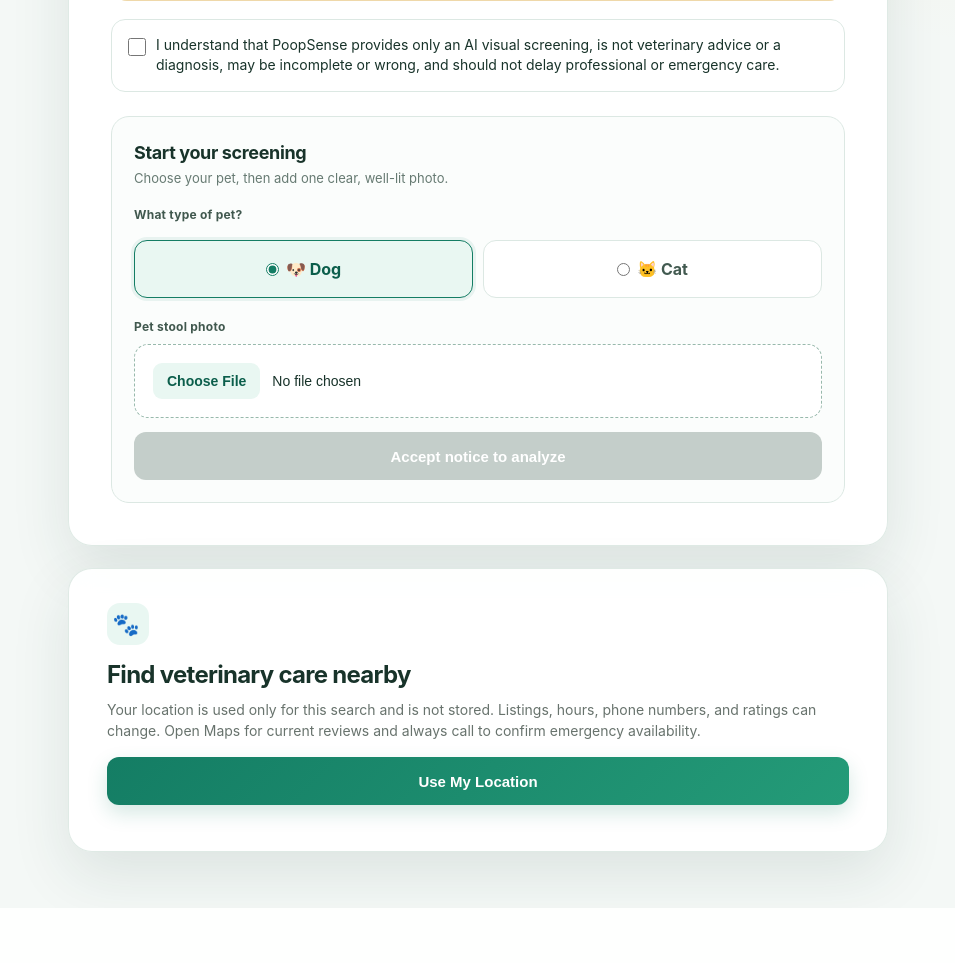
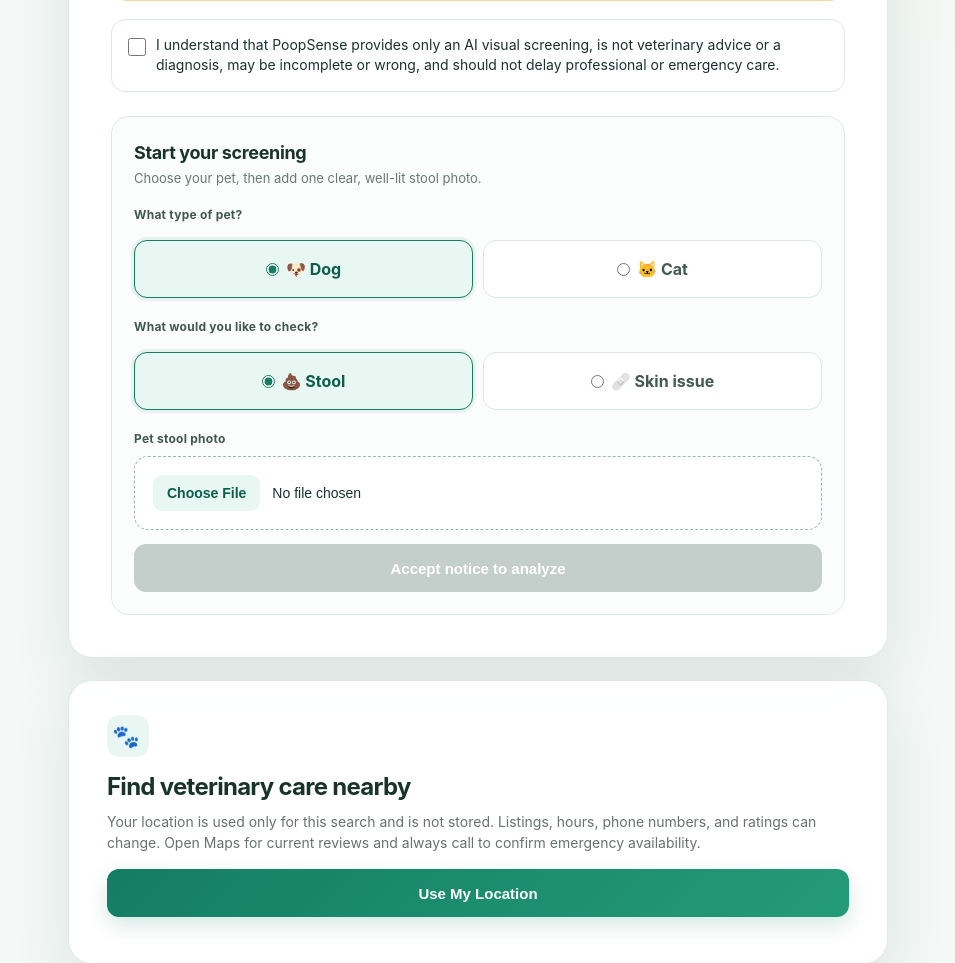
Before and after one commit to humbertowgw-maker/poopsense, a Flask app: page / in a window 1280 px wide. Shown: the part 578-1541 px from the top of the page, without its empty margins (162-1117 px from the left). Before the commit the page ends 1486 px from the top, so only its background shows below. Run offline with Flask 3, Linux system fonts and the light colour scheme.

Commit message:
Add dog and cat skin screening (#13)
Add stool/skin selection, species-specific skin prompts, skin-focused results, backward-compatible API handling, and tests.

```diff
--- a/analyzer.py
+++ b/analyzer.py
@@ -24,10 +24,14 @@ REQUIRED_DEFAULTS = {
     "possible_non_diagnostic_explanations": [], "urgency": "monitor",
     "urgency_reasons": [], "recommendation": "Contact your veterinarian if you are concerned.",
     "monitor_for": [], "questions_for_vet": [], "limitations": [],
+    "body_area": "unclear", "skin_color": "unclear", "coat_condition": "unclear",
+    "lesion_type": "unclear", "distribution": "unclear", "redness": "unclear",
+    "swelling": "unclear", "discharge_or_bleeding": "unclear", "hair_loss": "unclear",
+    "visible_parasite_like_material": "unclear",
 }
 
 
-def analyze(image_path, pet_type="dog"):
+def analyze(image_path, pet_type="dog", analysis_type="stool"):
     try:
         client = anthropic.Anthropic(api_key=os.getenv("ANTHROPIC_API_KEY"))
         message = client.messages.create(
@@ -36,13 +40,15 @@ def analyze(image_path, pet_type="dog"):
             messages=[{"role": "user", "content": [
                 {"type": "image", "source": {"type": "base64", "media_type": "image/jpeg",
                  "data": image_to_base64(image_path)}},
-                {"type": "text", "text": prompt_for(pet_type)},
+                {"type": "text", "text": prompt_for(pet_type, analysis_type)},
             ]}],
         )
         raw = "".join(block.text for block in message.content if getattr(block, "text", None))
-        return normalize_result(parse_json_response(raw))
+        result = normalize_result(parse_json_response(raw))
+        result["analysis_type"] = analysis_type
+        return result
     except Exception:
-        return fallback_result(pet_type)
+        return fallback_result(pet_type, analysis_type)
 
 
 def parse_json_response(raw):
@@ -68,12 +74,14 @@ def normalize_result(result):
     return normalized
 
 
-def fallback_result(pet_type):
+def fallback_result(pet_type, analysis_type="stool"):
     result = dict(REQUIRED_DEFAULTS)
+    subject = "skin or coat" if analysis_type == "skin" else "stool"
     result["recommendation"] = (
-        f"The {pet_type} stool photo could not be analyzed right now. "
+        f"The {pet_type} {subject} photo could not be analyzed right now. "
         "Try another clear photo or contact your veterinarian."
     )
+    result["analysis_type"] = analysis_type
     result["limitations"] = ["The AI vision service was unavailable; no visual assessment was completed."]
     result["analysis_unavailable"] = True
     return result
--- a/app.py
+++ b/app.py
@@ -87,6 +87,10 @@ def analyze_route():
     if pet_type not in {member.value for member in PetType}:
         return jsonify({"error": "pet_type must be 'dog' or 'cat'"}), 400
 
+    analysis_type = (request.form.get("analysis_type") or request.args.get("analysis_type") or "stool").lower().strip()
+    if analysis_type not in {"stool", "skin"}:
+        return jsonify({"error": "analysis_type must be 'stool' or 'skin'"}), 400
+
     if "photo" not in request.files:
         return jsonify({"error": "No photo uploaded"}), 400
 
@@ -113,7 +117,8 @@ def analyze_route():
         except (UnidentifiedImageError, OSError, Image.DecompressionBombError):
             return jsonify({"error": "The uploaded file is not a valid supported image."}), 400
 
-        result = analyze(temp_path, pet_type=pet_type)
+        result = analyze(temp_path, pet_type=pet_type, analysis_type=analysis_type)
+        result["analysis_type"] = analysis_type
         result["disclaimer"] = (
             "Informational visual screening only. PoopSense is not a veterinarian, "
             "does not diagnose disease, and cannot replace an examination or testing."
--- a/templates/index.html
+++ b/templates/index.html
@@ -207,6 +207,7 @@
     .pet-option:hover { transform: translateY(-1px); border-color: #91cdb9; }
     .pet-option:has(input:checked) { border-color: var(--brand); background: var(--brand-soft); color: var(--brand-dark); box-shadow: 0 0 0 3px rgba(20,125,100,.08); }
     .pet-option input { accent-color: var(--brand); }
+    .skin-only { display: none; }
     .upload-shell { border: 1.5px dashed #98b9ac; border-radius: 14px; background: white; padding: 18px; margin-bottom: 14px; transition: border-color .2s, background .2s; }
     .upload-shell:hover { border-color: var(--brand); background: #f8fcfa; }
     input[type="file"]::file-selector-button { border: 0; border-radius: 9px; padding: 10px 14px; margin-right: 12px; background: var(--brand-soft); color: var(--brand-dark); font-weight: 750; cursor: pointer; }
@@ -297,7 +298,15 @@
         </div>
       </fieldset>
 
-      <label class="upload-label" for="photo">Pet stool photo</label>
+      <fieldset class="pet-selector">
+        <legend class="upload-label">What would you like to check?</legend>
+        <div class="pet-options">
+          <label class="pet-option"><input type="radio" name="analysis_type" value="stool" checked> 💩 Stool</label>
+          <label class="pet-option"><input type="radio" name="analysis_type" value="skin"> 🩹 Skin issue</label>
+        </div>
+      </fieldset>
+
+      <label class="upload-label" id="photoLabel" for="photo">Pet stool photo</label>
       <div class="upload-shell">
         <input type="file" id="photo" accept="image/*" capture="environment">
       </div>
@@ -314,8 +323,10 @@
 
       <div class="summary-grid">
         <div class="summary-item"><span class="summary-label">Color</span><span class="summary-value" id="summary_color"></span></div>
-        <div class="summary-item"><span class="summary-label">Consistency</span><span class="summary-value" id="summary_consistency"></span></div>
-        <div class="summary-item"><span class="summary-label">Stool score</span><span class="summary-value" id="summary_score"></span></div>
+        <div class="summary-item stool-only"><span class="summary-label">Consistency</span><span class="summary-value" id="summary_consistency"></span></div>
+        <div class="summary-item stool-only"><span class="summary-label">Stool score</span><span class="summary-value" id="summary_score"></span></div>
+        <div class="summary-item skin-only"><span class="summary-label">Visible change</span><span class="summary-value" id="summary_lesion"></span></div>
+        <div class="summary-item skin-only"><span class="summary-label">Body area</span><span class="summary-value" id="summary_body_area"></span></div>
       </div>
 
       <div class="rec-box" id="recommendation"></div>
@@ -324,7 +335,7 @@
         <a href="#photo">New photo</a>
       </div>
 
-      <details class="report-section" open>
+      <details class="report-section stool-only" open>
         <summary>Visible findings</summary>
         <div class="section-body">
           <div class="notes-box" id="findings"></div>
@@ -335,7 +346,7 @@
         </div>
       </details>
 
-      <details class="report-section">
+      <details class="report-section stool-only">
         <summary>Full visual assessment</summary>
         <div class="section-body">
           <div class="row"><span class="label">Image Quality</span><span class="value" id="image_quality"></span></div>
@@ -353,6 +364,22 @@
           <div class="row"><span class="label">Undigested Material</span><span class="value" id="undigested"></span></div>
           <div class="row"><span class="label">Hair or Plant Material</span><span class="value" id="hair_plant"></span></div>
           <div class="row"><span class="label">Photo Surroundings</span><span class="value" id="surroundings"></span></div>
+        </div>
+      </details>
+
+      <details class="report-section skin-only" id="skinAssessment" open>
+        <summary>Skin and coat assessment</summary>
+        <div class="section-body">
+          <div class="notes-box" id="skin_findings"></div>
+          <div class="row"><span class="label">Body Area</span><span class="value" id="body_area"></span></div>
+          <div class="row"><span class="label">Visible Change</span><span class="value" id="lesion_type"></span></div>
+          <div class="row"><span class="label">Distribution</span><span class="value" id="distribution"></span></div>
+          <div class="row"><span class="label">Redness</span><span class="value" id="redness"></span></div>
+          <div class="row"><span class="label">Swelling</span><span class="value" id="swelling"></span></div>
+          <div class="row"><span class="label">Hair Loss</span><span class="value" id="hair_loss"></span></div>
+          <div class="row"><span class="label">Coat Condition</span><span class="value" id="coat_condition"></span></div>
+          <div class="row"><span class="label">Discharge or Bleeding</span><span class="value" id="discharge_or_bleeding"></span></div>
+          <div class="row"><span class="label">Parasite-like Material</span><span class="value" id="skin_parasites"></span></div>
         </div>
       </details>
 
@@ -408,6 +435,19 @@
     document.querySelectorAll('input[name="pet_type"]').forEach(input => {
       input.addEventListener("change", () => localStorage.setItem("poopsense_pet_type", input.value));
     });
+    const photoLabel = document.getElementById("photoLabel");
+    function updateAnalysisTypeUI() {
+      const type = document.querySelector('input[name="analysis_type"]:checked').value;
+      photoLabel.textContent = type === "skin" ? "Pet skin or coat photo" : "Pet stool photo";
+      document.querySelector(".panel-copy").textContent = type === "skin"
+        ? "Choose your pet, then add a clear photo of the affected skin or coat area."
+        : "Choose your pet, then add one clear, well-lit stool photo.";
+      localStorage.setItem("poopsense_analysis_type", type);
+    }
+    const savedAnalysisType = localStorage.getItem("poopsense_analysis_type");
+    if (savedAnalysisType === "skin") document.querySelector('input[name="analysis_type"][value="skin"]').checked = true;
+    document.querySelectorAll('input[name="analysis_type"]').forEach(input => input.addEventListener("change", updateAnalysisTypeUI));
+    updateAnalysisTypeUI();
 
     consent.addEventListener("change", () => {
       analyzeButton.disabled = !consent.checked;
@@ -441,6 +481,7 @@
       const form = new FormData();
       form.append("photo", file);
       form.append("pet_type", document.querySelector('input[name="pet_type"]:checked').value);
+      form.append("analysis_type", document.querySelector('input[name="analysis_type"]:checked').value);
       form.append("disclosure_accepted", "true");
       form.append("disclosure_version", disclosureVersion);
 
@@ -450,6 +491,10 @@
         if (!res.ok) throw new Error(data.error || `Analysis failed (${res.status})`);
 
         document.getElementById("report").style.display = "block";
+
+        const isSkin = data.analysis_type === "skin";
+        document.querySelectorAll(".stool-only").forEach(el => el.style.display = isSkin ? "none" : "");
+        document.querySelectorAll(".skin-only").forEach(el => el.style.display = isSkin ? "block" : "none");
 
         const urgency = data.urgency || "unknown";
         document.getElementById("badge").innerHTML =
@@ -461,10 +506,23 @@
         document.getElementById("consistency").textContent = data.consistency || "Unclear";
         document.getElementById("stool_score").textContent =
           data.stool_score ? `${data.stool_score} of 7` : "Unable to score";
-        document.getElementById("summary_color").textContent = data.color || "Unclear";
+        document.getElementById("summary_color").textContent =
+          (isSkin ? data.skin_color : data.color) || "Unclear";
         document.getElementById("summary_consistency").textContent = data.consistency || "Unclear";
         document.getElementById("summary_score").textContent =
           data.stool_score ? `${data.stool_score} / 7` : "Unclear";
+        document.getElementById("summary_lesion").textContent = data.lesion_type || "Unclear";
+        document.getElementById("summary_body_area").textContent = data.body_area || "Unclear";
+        document.getElementById("skin_findings").innerHTML = list(data.visible_findings);
+        document.getElementById("body_area").textContent = data.body_area || "Unclear";
+        document.getElementById("lesion_type").textContent = data.lesion_type || "Unclear";
+        document.getElementById("distribution").textContent = data.distribution || "Unclear";
+        document.getElementById("redness").textContent = data.redness || "Unclear";
+        document.getElementById("swelling").textContent = data.swelling || "Unclear";
+        document.getElementById("hair_loss").textContent = data.hair_loss || "Unclear";
+        document.getElementById("coat_condition").textContent = data.coat_condition || "Unclear";
+        document.getElementById("discharge_or_bleeding").textContent = data.discharge_or_bleeding || "Unclear";
+        document.getElementById("skin_parasites").textContent = data.visible_parasite_like_material || "Unclear";
         document.getElementById("score_confidence").textContent = data.stool_score_confidence || "Unclear";
         document.getElementById("shape").textContent = data.shape_and_texture || "Unclear";
         document.getElementById("segmentation").textContent = data.segmentation || "Unclear";
```
Also changed, not shown: prompt.py (+46 -2 lines), tests/test_skin_analysis.py (added, +92 -0 lines), README.md.
